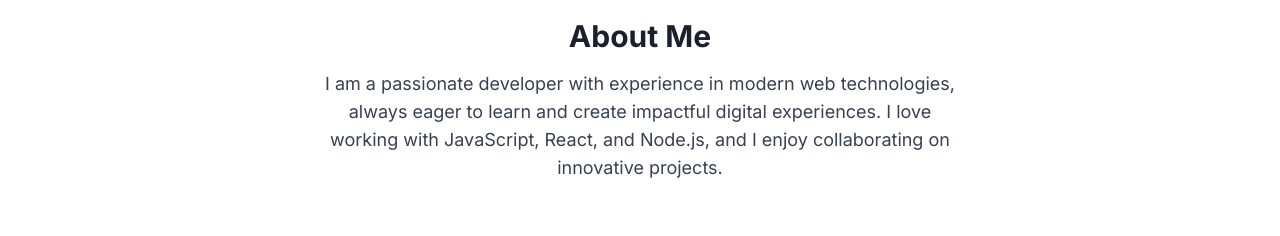
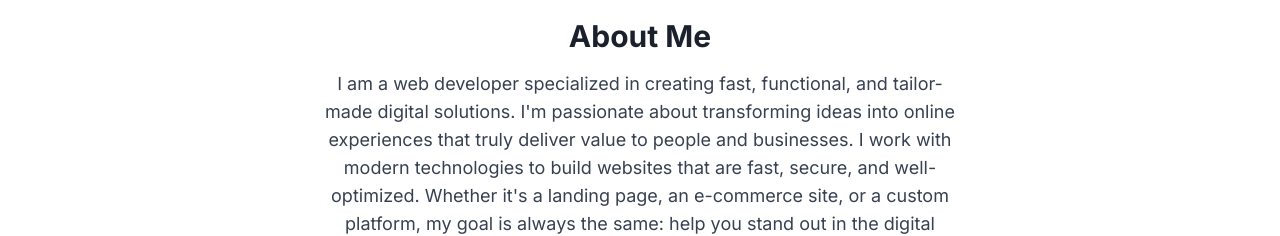
Before and after one commit to harryconcoblanejo/landing-2025, a Next.js app: page / in a window 1280 px wide. Shown: the part 670-906 px from the top of the page. Built offline with nearby package versions, Linux system fonts and the light colour scheme.

Commit message:
Update hero image source and enhance about text translations for clarity and engagement

```diff
--- a/src/app/page.tsx
+++ b/src/app/page.tsx
@@ -35,7 +35,8 @@
       <div className="relative w-full h-[55vh] sm:h-[60vh] md:h-[70vh] lg:h-[80vh] bg-gray-200 dark:bg-gray-800">
         <div className="absolute inset-0">
           <Image
-            src="/images/fotis-fotopoulos-6sAl6aQ4OWI-unsplash.jpg"
+             src="/images/fotis-fotopoulos-6sAl6aQ4OWI-unsplash.jpg"
+            // src="/images/farzad-p-xSl33Wxyc-unsplash.jpg"
             alt="Hero Image"
             fill
             className="object-cover brightness-125 dark:brightness-100"
--- a/src/app/translations.ts
+++ b/src/app/translations.ts
@@ -7,7 +7,11 @@
     technologies: "Technologies",
     projects: "Projects",
     about: "About Me",
-    aboutText: "I am a passionate developer with experience in modern web technologies, always eager to learn and create impactful digital experiences. I love working with JavaScript, React, and Node.js, and I enjoy collaborating on innovative projects.",
+    aboutText: `I am a web developer specialized in creating fast, functional, and tailor-made digital solutions. I'm passionate about transforming ideas into online experiences that truly deliver value to people and businesses.
+
+I work with modern technologies to build websites that are fast, secure, and well-optimized. Whether it's a landing page, an e-commerce site, or a custom platform, my goal is always the same: help you stand out in the digital world with a solid, clear, and effective presence.
+
+I focus on direct communication, functional design, and agile delivery. If you're looking for someone who understands your vision and turns it into real results, you're in the right place.`,
     contact: "Contact",
     contactText: "Let's talk!",
     contactName: "Your Name",
@@ -20,7 +24,6 @@
     navAbout: "About",
     navProjects: "Projects",
     navContact: "Contact",
-    // Technology names
     nextjs: "Next.js",
     react: "React",
     nodejs: "Node.js",
@@ -38,7 +41,11 @@
     technologies: "Tecnologías",
     projects: "Proyectos",
     about: "Sobre mí",
-    aboutText: "Soy un desarrollador apasionado con experiencia en tecnologías web modernas, siempre con ganas de aprender y crear experiencias digitales impactantes. Me encanta trabajar con JavaScript, React y Node.js, y disfruto colaborar en proyectos innovadores.",
+    aboutText: `Soy desarrollador web especializado en crear soluciones digitales rápidas, funcionales y a medida. Me apasiona transformar ideas en experiencias online que realmente generen valor para las personas y los negocios.
+
+Trabajo con tecnologías modernas para construir sitios web rápidos, seguros y bien posicionados. Ya sea una landing page, un e-commerce o una plataforma a medida, mi objetivo siempre es el mismo: ayudarte a destacar en el mundo digital con una presencia sólida, clara y efectiva.
+
+Me enfoco en la comunicación directa, el diseño funcional y la entrega ágil. Si estás buscando alguien que entienda tu visión y la convierta en resultados concretos, estás en el lugar correcto.`,
     contact: "Contacto",
     contactText: "¡Hablemos!",
     contactName: "Tu nombre",
@@ -51,7 +58,6 @@
     navAbout: "Sobre mí",
     navProjects: "Proyectos",
     navContact: "Contacto",
-    // Technology names
     nextjs: "Next.js",
     react: "React",
     nodejs: "Node.js",
```
